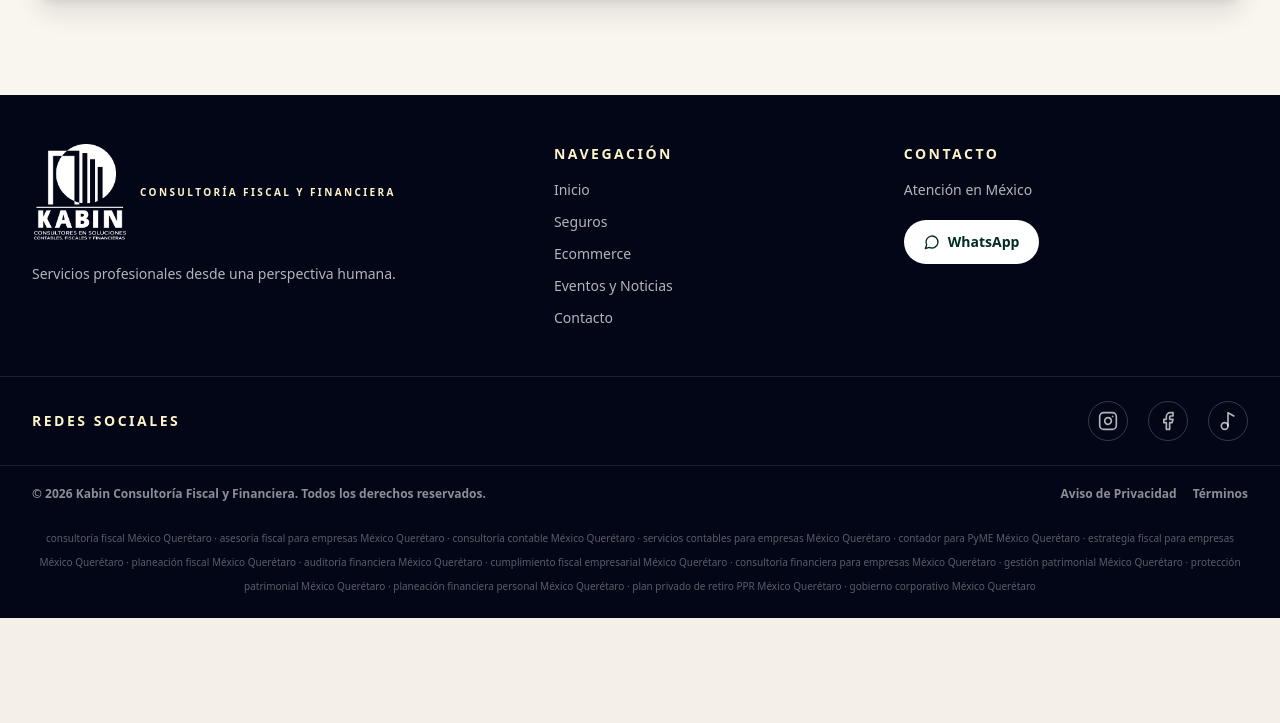
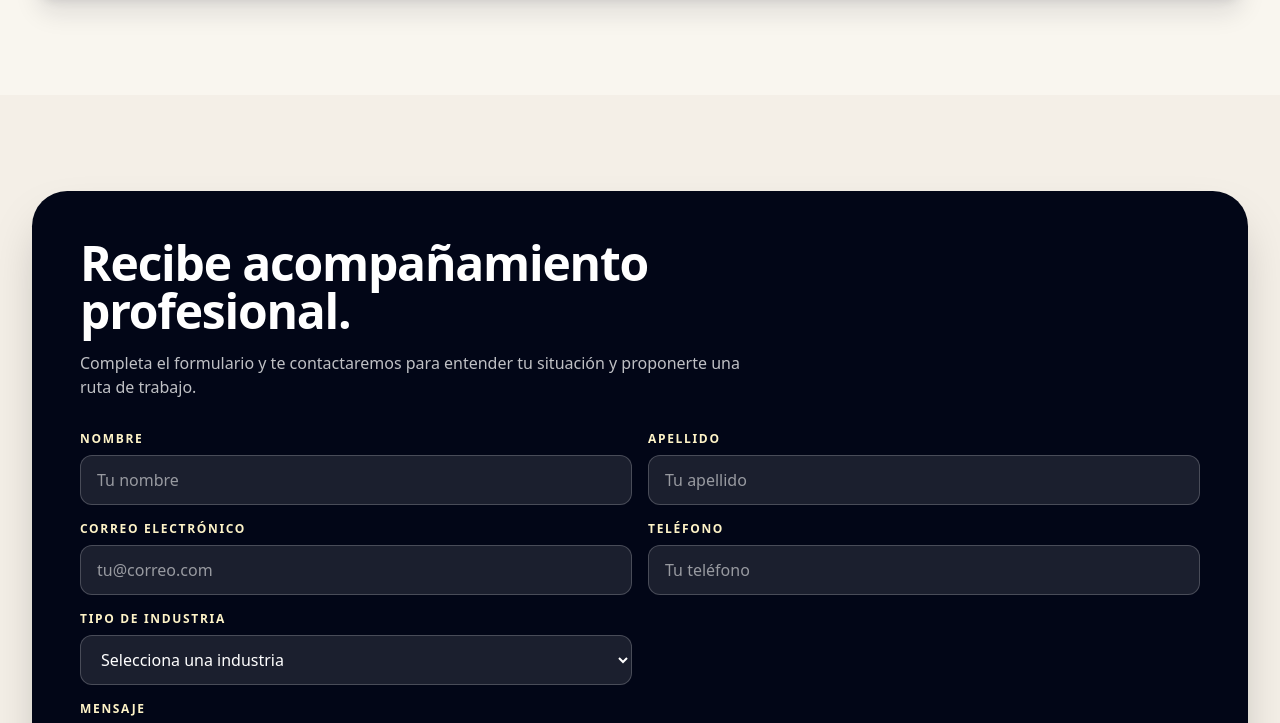
Before and after one commit to o7digital/kabin, a React (Vite) app: page / in a window 1280 px wide. Shown: the part 6116-6839 px from the top of the page. Before the commit the page ends 6734 px from the top, so only its background shows below. Built offline with nearby package versions, Linux system fonts and the light colour scheme.

Commit message:
Restore contact form to homepage

```diff
--- a/KabinConsultoriaMockup.jsx
+++ b/KabinConsultoriaMockup.jsx
@@ -1490,8 +1490,8 @@ export default function KabinConsultoriaMockup() {
         </section>
         )}
 
-        {activePage === "contacto" && (
-        <section id="contacto" className="mx-auto min-h-screen max-w-7xl px-5 pb-20 pt-40 lg:px-8 lg:pt-44">
+        {(activePage === "contacto" || activePage === "inicio") && (
+        <section id="contacto" className={`mx-auto min-h-screen max-w-7xl px-5 pb-20 lg:px-8 ${activePage === "inicio" ? "pt-16 lg:pt-24" : "pt-40 lg:pt-44"}`}>
           <div className="rounded-[2.2rem] bg-slate-950 p-8 text-white shadow-2xl md:p-12">
             <h2 className="max-w-3xl text-3xl font-black tracking-tight sm:text-4xl md:text-5xl">
               {t.contactTitle}
```
